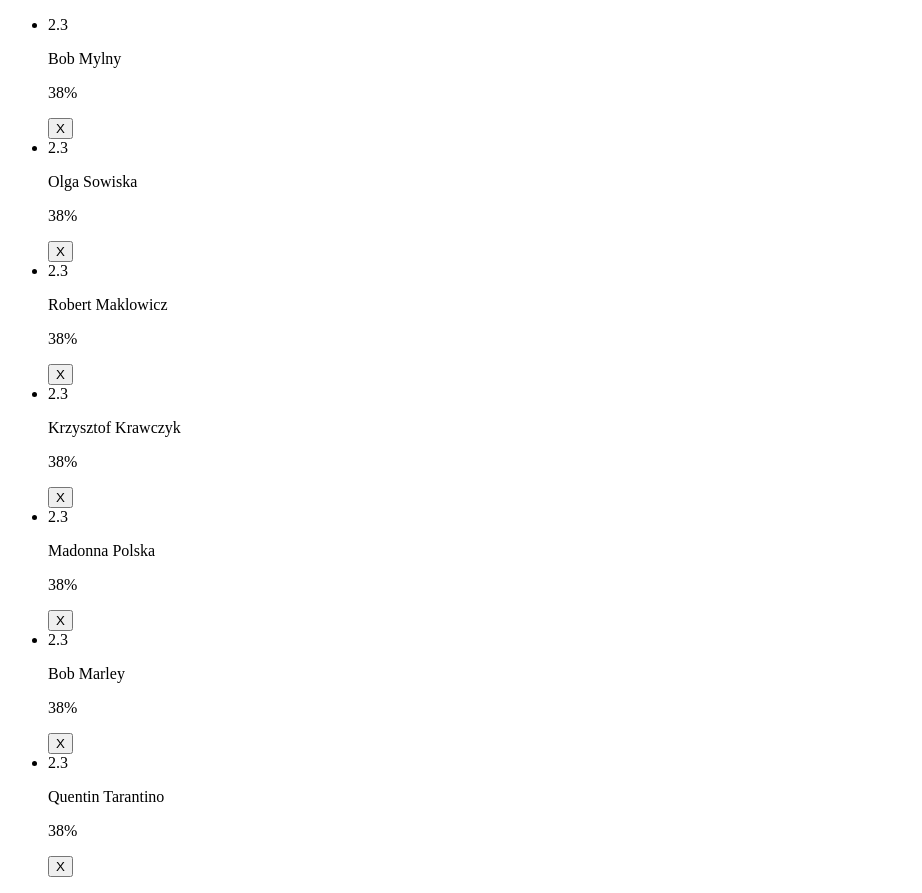
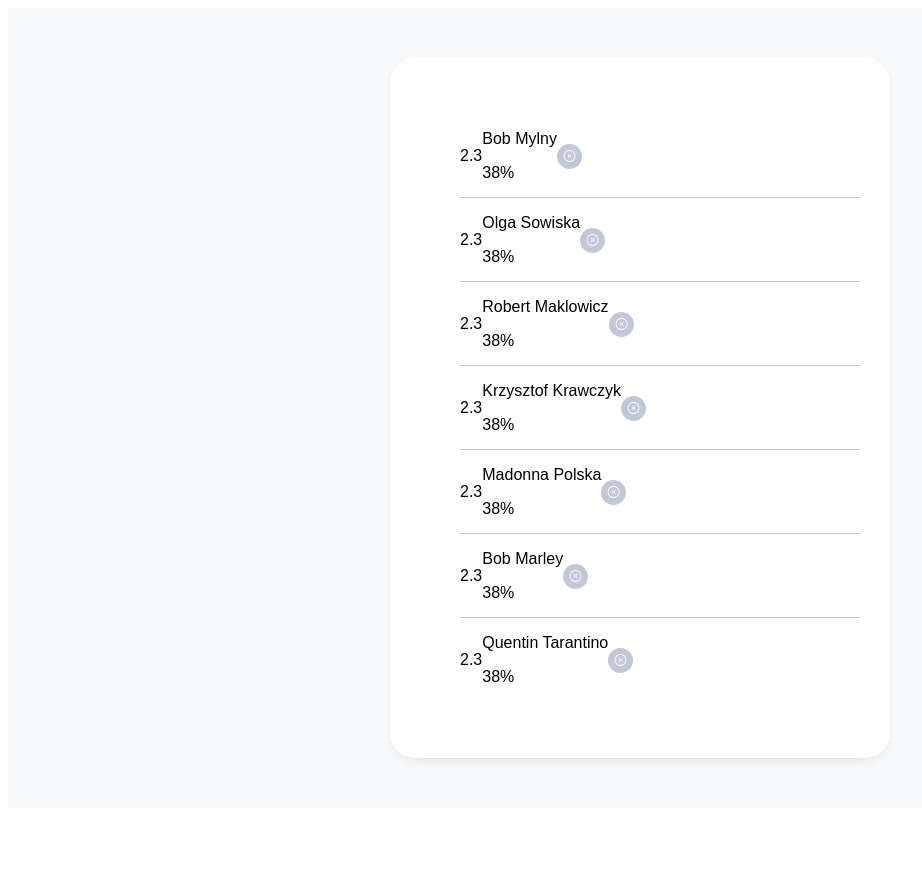
Before and after one commit to olgasowlet/study-buddy, a React (Create React App) app: page / in a window 1280 px wide. Shown: the whole page, without its empty margins (0-922 px from the left). After the commit the page ends 816 px from the top, so only its background shows below. Built offline with nearby package versions, Linux system fonts and the light colour scheme.

Commit message:
added styles

```diff
--- /dev/null
+++ b/src/assets/styles/GlobalStyles.js
@@ -0,0 +1,21 @@
+import { createGlobalStyle } from "styled-components";
+
+export const GlobalStyle = createGlobalStyle`
+    @import url('https://fonts.googleapis.com/css2?family=Montserrat:wght@400;700&display=swap');
+
+    html {
+        box-sizing: border-box;
+    }
+
+    *, *::after, *::before {
+        box-sizing: inherit;
+    }
+
+    body {
+        font-family: 'Montserrat', sans-serif;
+    }
+
+    a, button {
+        font-family: 'Montserrat', sans-serif;
+    }
+`;
--- /dev/null
+++ b/src/assets/styles/theme.js
@@ -0,0 +1,16 @@
+export const theme = {
+    colors: {
+      white: '#FFFFFF',
+      lightGrey: '#F7F8FA',
+      grey: '#C0C7D6',
+      black: '#111111',
+      success: '#8FCB81',
+      error: '#CB8581',
+      warning: '#E1D888',
+    },
+    fontSize: {
+      l: '17px',
+      m: '12px',
+      s: '11px',
+    },
+  };
--- a/src/components/UsersListItem/UsersListItem.js
+++ /dev/null
@@ -1,27 +0,0 @@
-import React from "react";
-import PropTypes from "prop-types";
-
-function UsersListItem({ userData: { name, attendance, avarage = '0%' } }) {
-  return (
-    <div>
-      <li>
-        <div>{avarage}</div>
-        <div>
-          <p>{name}</p>
-          <p>{attendance}</p>
-        </div>
-        <button>X</button>
-      </li>
-    </div>
-  );
-}
-
-UsersListItem.propTypes = {
-  userData: PropTypes.shape({
-    name: PropTypes.string.isRequired,
-    attendance: PropTypes.string.isRequired,
-    avarage: PropTypes.string,
-  }),
-};
-
-export default UsersListItem;
--- /dev/null
+++ b/src/components/atoms/Avarage/Avarage.js
@@ -0,0 +1,16 @@
+import React from 'react'
+import PropTypes from 'prop-types'
+
+function Avarage({avarage}) {
+    return (
+        <div>
+            {avarage}
+        </div>
+    )
+}
+
+Avarage.propTypes = {
+    avarage: PropTypes.string
+}
+
+export default Avarage
--- /dev/null
+++ b/src/components/atoms/Button/Button.js
@@ -0,0 +1,12 @@
+import { ReactComponent as DeleteIcon } from "assets/icons/delete-icon.svg";
+import { StyledButton } from "./Button.styles";
+
+const Button = () => {
+  return (
+    <StyledButton>
+      <DeleteIcon />
+    </StyledButton>
+  );
+};
+
+export default Button;
--- /dev/null
+++ b/src/components/atoms/Button/Button.styles.js
@@ -0,0 +1,18 @@
+import styled from "styled-components";
+
+export const StyledButton = styled.button`
+  width: 25px;
+  height: 25px;
+  background-color: ${({theme}) => theme.colors.grey};
+  border-radius: 50px;
+  border: none;
+  color: white;
+  display: flex;
+  justify-content: center;
+  align-items: center;
+
+  svg {
+    width: 100%;
+    height: 100%;
+  }
+`;
--- /dev/null
+++ b/src/components/molecules/UsersListItem/UsersListItem.js
@@ -0,0 +1,28 @@
+import React from "react";
+import PropTypes from "prop-types";
+import Button from "components/atoms/Button/Button";
+import { Wrapper } from "./UsersListItem.styles";
+import Avarage from "components/atoms/Avarage/Avarage";
+
+function UsersListItem({ userData: { name, attendance, avarage = "0%" } }) {
+  return (
+    <Wrapper>
+      <Avarage avarage={avarage}/>
+      <div>
+        <p>{name}</p>
+        <p>{attendance}</p>
+      </div>
+      <Button />
+    </Wrapper>
+  );
+}
+
+UsersListItem.propTypes = {
+  userData: PropTypes.shape({
+    name: PropTypes.string.isRequired,
+    attendance: PropTypes.string.isRequired,
+    avarage: PropTypes.string,
+  }),
+};
+
+export default UsersListItem;
--- /dev/null
+++ b/src/components/molecules/UsersListItem/UsersListItem.styles.js
@@ -0,0 +1,16 @@
+import styled from "styled-components";
+
+export const Wrapper = styled.li`
+  display: flex;
+  align-items: center;
+  position: relative;
+
+  &:not(:last-child)::after {
+    content: "";
+    position: absolute;
+    bottom: 0;
+    width: 100%;
+    height: 1px;
+    background-color: ${({theme}) => theme.colors.grey};
+  }
+`;
--- a/src/components/UsersList/UsersList.js
+++ b/src/components/organisms/UsersList/UsersList.js
@@ -1,16 +1,17 @@
 import React from "react";
 import { users } from "data/users";
-import UsersListItem from "components/UsersListItem/UsersListItem";
+import UsersListItem from "components/molecules/UsersListItem/UsersListItem";
+import { Wrapper } from "./UsersList.styles";
 
 function UsersList() {
   return (
-    <div>
+    <Wrapper>
       <ul>
         {users.map(user => (
             <UsersListItem userData={user}/>
         ))}
       </ul>
-    </div>
+    </Wrapper>
   );
 }
 
--- /dev/null
+++ b/src/components/organisms/UsersList/UsersList.styles.js
@@ -0,0 +1,10 @@
+import styled from 'styled-components';
+
+export const Wrapper = styled.div`
+  background-color: ${({theme}) => theme.colors.white};
+  width: 100%;
+  max-width: 500px;
+  padding: 40px 30px;
+  border-radius: 25px;
+  box-shadow: 0 5px 15px -10px rgba(0, 0, 0, 0.3);
+`;
--- a/src/views/App.js
+++ b/src/views/App.js
@@ -1,10 +1,25 @@
-import UsersList from "components/UsersList/UsersList";
+import { GlobalStyle } from "assets/styles/GlobalStyles";
+import UsersList from "components/organisms/UsersList/UsersList";
+import styled, { ThemeProvider } from "styled-components";
+import { theme } from "assets/styles/theme";
+
+const Wrapper = styled.div`
+  display: flex;
+  justify-content: center;
+  align-items: center;
+  width: 100%;
+  height: 100vh;
+  background-color: ${({theme}) => theme.colors.lightGrey};
+`;
 
 function App() {
   return (
-    <>
-      <UsersList />
-    </>
+    <ThemeProvider theme={theme}>
+      <GlobalStyle />
+      <Wrapper>
+        <UsersList />
+      </Wrapper>
+    </ThemeProvider>
   );
 }
 
```
Also changed, not shown: src/assets/icons/delete-icon.svg (added).
